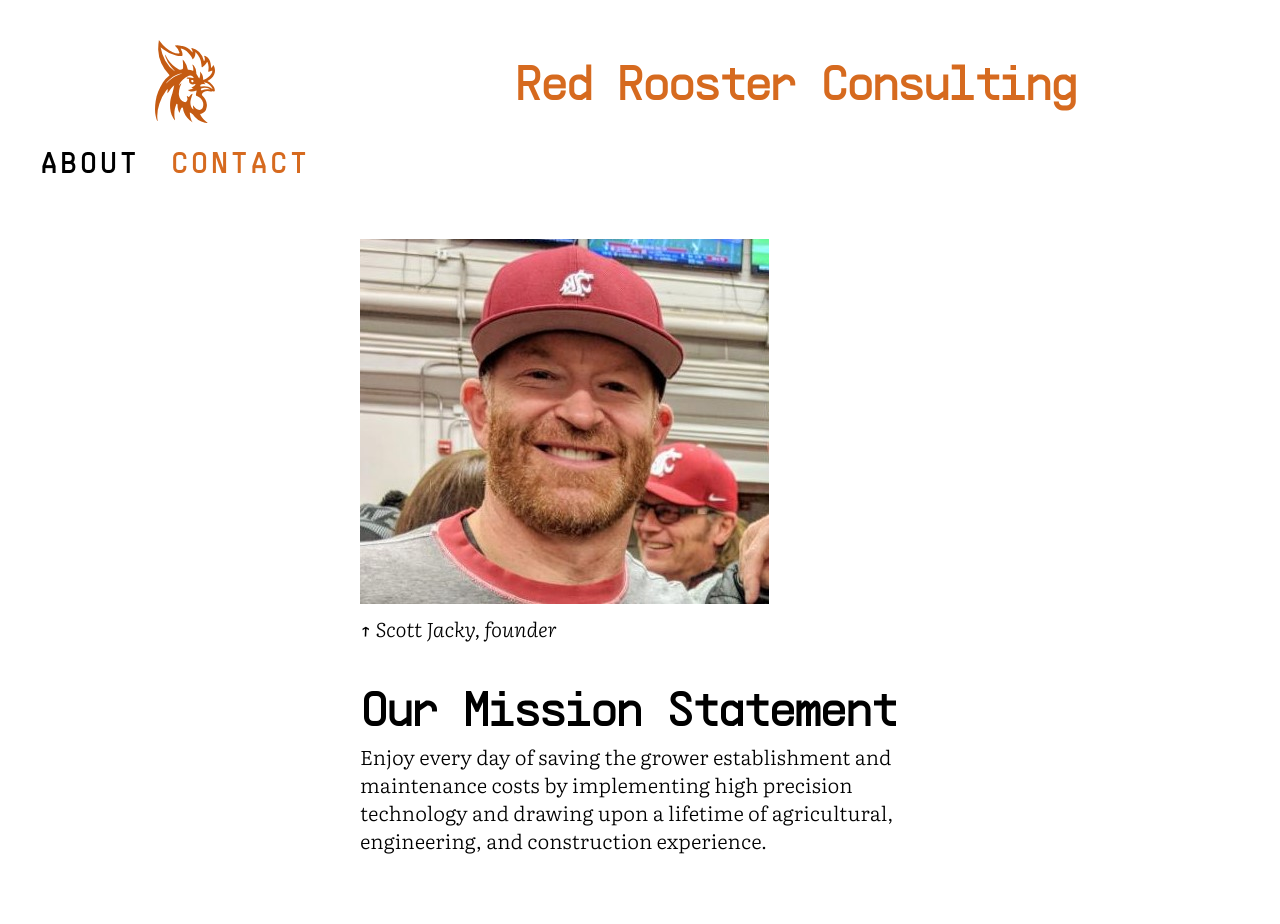
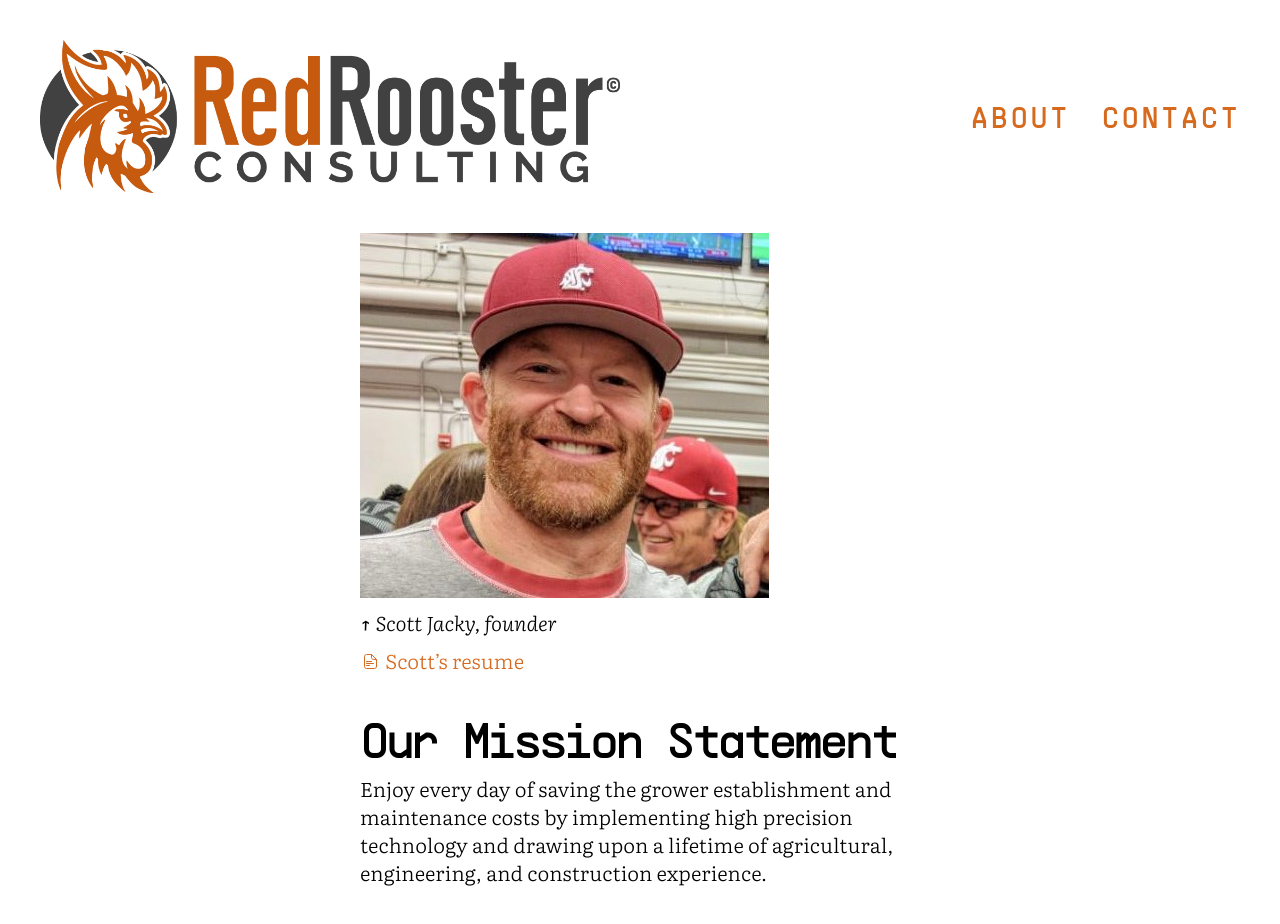
Before and after one commit to RedRoosterConsulting/RedRoosterConsultingllc.com, a plain HTML site: page about.html in a window 1280 px wide. Shown: the top 924 px of the page. Drawn offline with Linux system fonts and the light colour scheme.

Commit message:
aboutand contact

```diff
--- a/about.html
+++ b/about.html
@@ -15,21 +15,14 @@
 <body>
 <div id="container">
 	<a href="#content" id="skip-link">Skip to content</a>
-	<header id="header">
-		<div id="logo-container"><a href="index.html"><img src="images/rrc-logo-rooster.svg" alt="Red Rooster Consulting Logo"></a></div>
-		<h1><a href="index.html">Red Rooster Consulting</a></h1>
-		<nav>
-			<span>About</span>
-			<a href="contact.html">Contact</a>
-			<!-- <a href="projects.html">Projects</a> -->
-		</nav>
-	</header>
+	<header id="header"></header>
 
 	<main id="content" class="contact-content">
 		<section id="about-hero">
 			<section id="headshot-container">
 				<img src="images/headshot.jpg" alt="Scott Jacky">
 				<p><em>&uarr; Scott Jacky, founder</em></p>
+				<p><a href="scottjacky-resume.pdf" target="_blank"><svg height="21" viewBox="0 -3 21 21" width="21" xmlns="http://www.w3.org/2000/svg"><g fill="none" fill-rule="evenodd" stroke="currentColor" stroke-linecap="round" stroke-linejoin="round" transform="translate(4 3)"><path d="m12.5 12.5v-7l-5-5h-5c-1.1045695 0-2 .8954305-2 2v10c0 1.1045695.8954305 2 2 2h8c1.1045695 0 2-.8954305 2-2z"/><path d="m2.5 7.5h5"/><path d="m2.5 9.5h7"/><path d="m2.5 11.5h3"/><path d="m7.5.5v3c0 1.1045695.8954305 2 2 2h3"/></g></svg> Scott&rsquo;s resume</a></p>
 			</section>
 			<br>
 			<h1>Our Mission Statement</h1>
@@ -57,14 +50,9 @@
 	</main>
 
 </div>
-<footer id="footer">
-	<div id="footertext">
-		<h1>Contact us</h1>
-		<p><a href="tel:+15099309191">(509) 930 9191</a></p>
-		<p><a href="mailto:scott.jacky@hotmail.com">scott.jacky@hotmail.com</a></p>
-		<p>8401 Vertner Road <br> Yakima, WA 98908</p>
-	</div>
-</footer>
+<footer id="footer"></footer>
 
+<script>const page = "about";</script>
+<script src="injector.js"></script>
 </body>
 </html>
```
Also changed, not shown: contact.html (+3 -10 lines).
